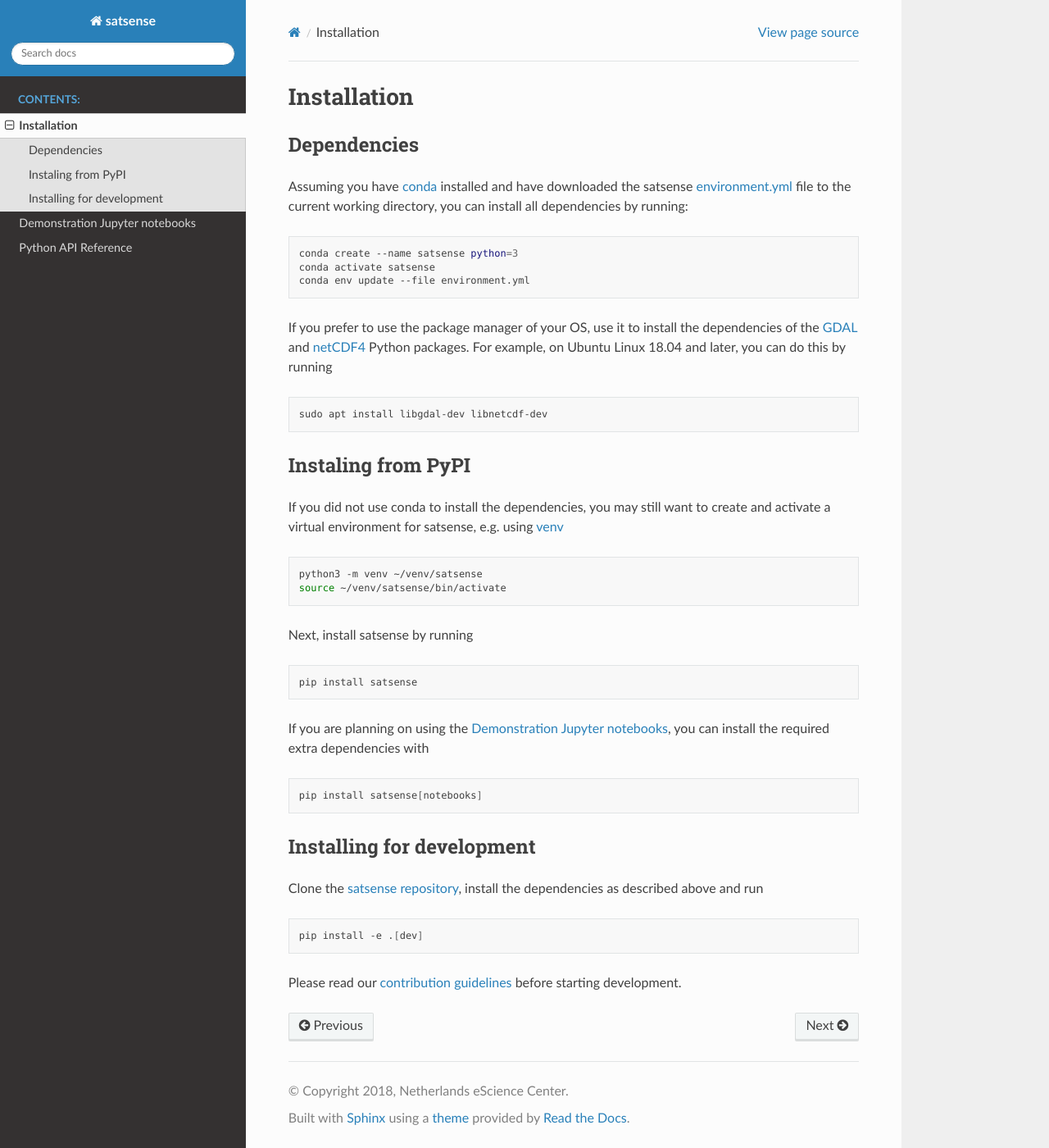
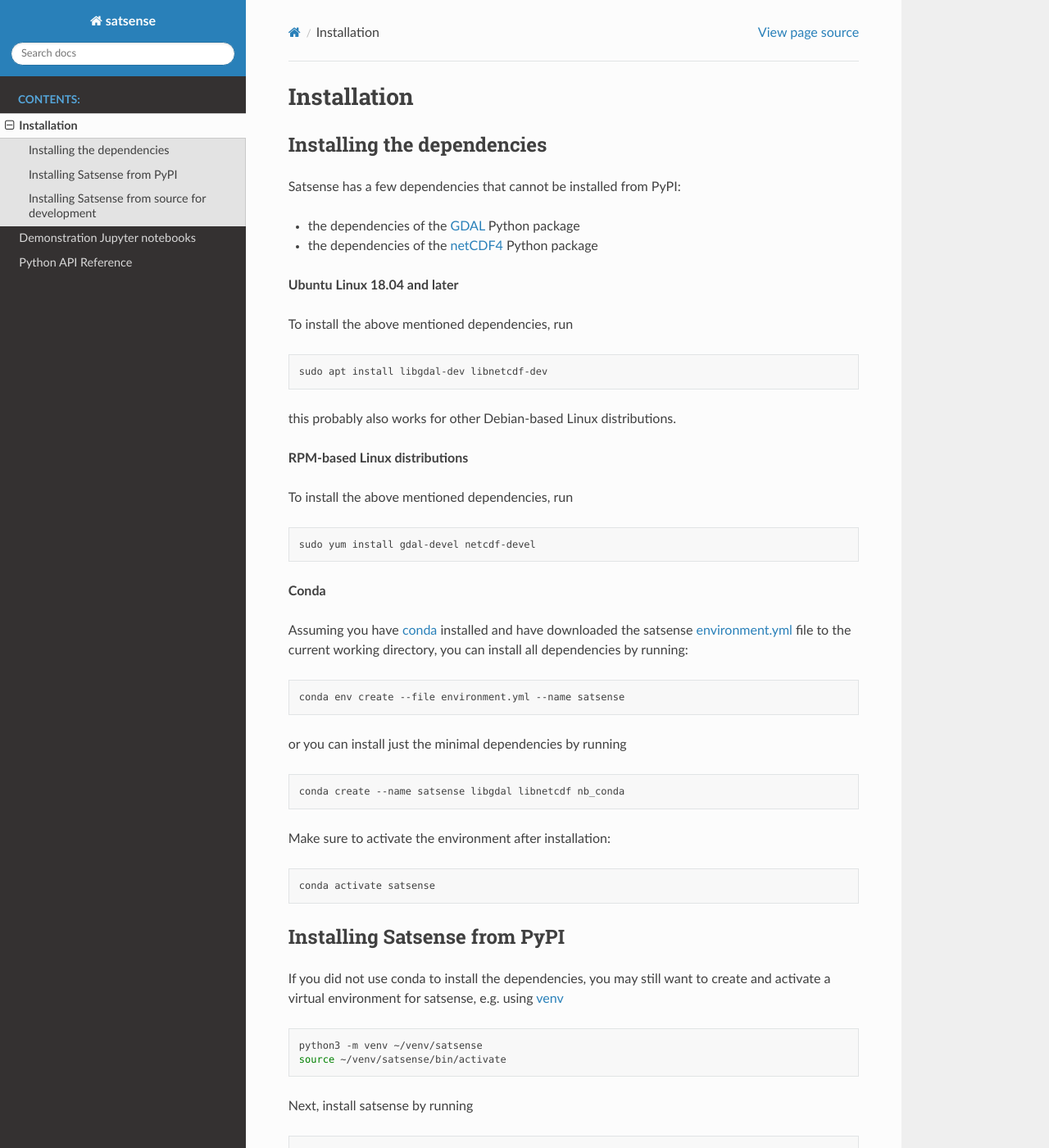
Before and after one commit to DynaSlum/satsense, a Sphinx documentation site: the page built from doc/installation.rst, in a window 1280 px wide and 1400 px high. Shown: the whole window at 82% size. Built offline with Sphinx 7.4.7 and the Read the Docs theme 2.0.0, drawn with Linux system fonts in a browser that asks for light colours; formulas are drawn with MathJax 3; some of the changed text lies outside the part shown.

Commit message:
Improve installation description and procedure

```diff
--- a/doc/installation.rst
+++ b/doc/installation.rst
@@ -1,8 +1,34 @@
 Installation
 ============
 
-Dependencies
-------------
+Installing the dependencies
+---------------------------
+Satsense has a few dependencies that cannot be installed from PyPI:
+
+- the dependencies of the `GDAL <https://pypi.org/project/GDAL/>`_ Python package
+- the dependencies of the `netCDF4 <http://unidata.github.io/netcdf4-python/>`_ Python package
+
+**Ubuntu Linux 18.04 and later**
+
+To install the above mentioned dependencies, run
+
+.. code-block:: bash
+
+   sudo apt install libgdal-dev libnetcdf-dev
+
+this probably also works for other Debian-based Linux distributions.
+
+**RPM-based Linux distributions**
+
+To install the above mentioned dependencies, run
+
+.. code-block:: bash
+
+   sudo yum install gdal-devel netcdf-devel
+
+
+**Conda**
+
 Assuming you have `conda <https://conda.io>`_ installed and have downloaded
 the satsense
 `environment.yml <https://github.com/DynaSlum/satsense/blob/master/environment.yml>`_
@@ -11,21 +37,23 @@
 
 .. code-block:: bash
 
-   conda create --name satsense python=3
-   conda activate satsense
-   conda env update --file environment.yml
+   conda env create --file environment.yml --name satsense
 
-If you prefer to use the package manager of your OS, use it to install
-the dependencies of the `GDAL <https://pypi.org/project/GDAL/>`_ and
-`netCDF4 <http://unidata.github.io/netcdf4-python/>`_ Python packages.
-For example, on Ubuntu Linux 18.04 and later, you can do this by running
+or you can install just the minimal dependencies by running
 
 .. code-block:: bash
 
-   sudo apt install libgdal-dev libnetcdf-dev
+   conda create --name satsense libgdal libnetcdf nb_conda
 
-Instaling from PyPI
--------------------
+Make sure to activate the environment after installation:
+
+.. code-block:: bash
+
+   conda activate satsense
+
+
+Installing Satsense from PyPI
+-----------------------------
 
 If you did not use conda to install the dependencies, you may still
 want to create and activate a virtual environment for satsense, e.g. using
@@ -49,16 +77,25 @@
 
    pip install satsense[notebooks]
 
-Installing for development
---------------------------
+Installing Satsense from source for development
+-----------------------------------------------
 
 Clone the `satsense repository <https://github.com/DynaSlum/satsense>`_,
-install the dependencies as described above and run
+install the dependencies as described above, go to the directory where
+you have checked out satsense and run
 
 .. code-block:: bash
 
    pip install -e .[dev]
 
+or
+
+.. code-block:: bash
+
+   pip install -e .[dev,notebooks]
+
+if you would also like to use the :ref:`notebooks`.
+
 Please read our
 `contribution guidelines <https://github.com/DynaSlum/satsense/blob/master/CONTRIBUTING.md>`_
 before starting development.
--- a/environment.yml
+++ b/environment.yml
@@ -10,9 +10,10 @@
   - fiona
   - netcdf4
   - numpy
-  - opencv
+  - opencv<3.4.3
+  - python>=3.6
   - rasterio
-  - scikit-image
+  - scikit-image>=0.14.2
   - scikit-learn
   - scipy
   - shapely
```
Also changed, not shown: setup.py (+4 -4 lines).
